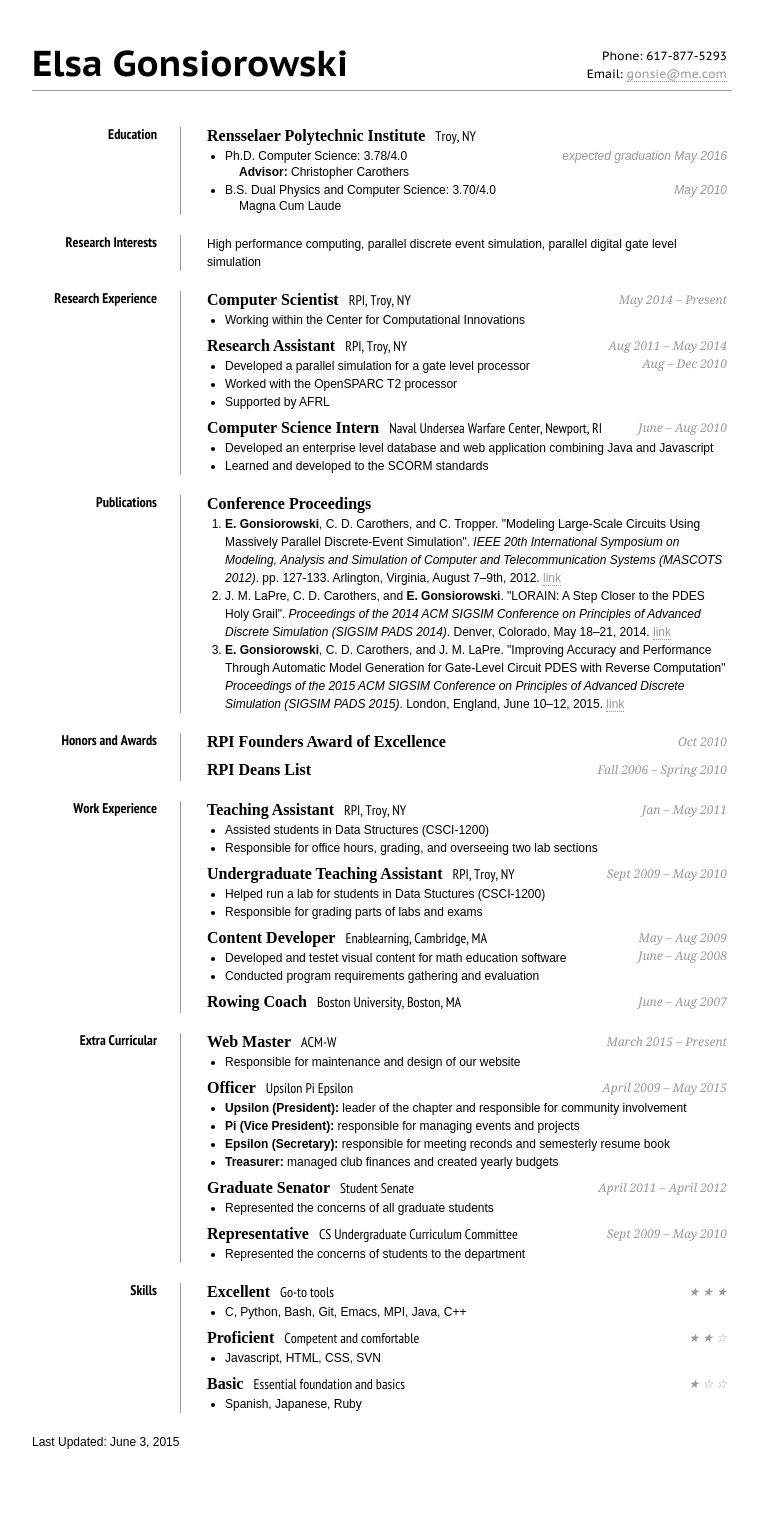
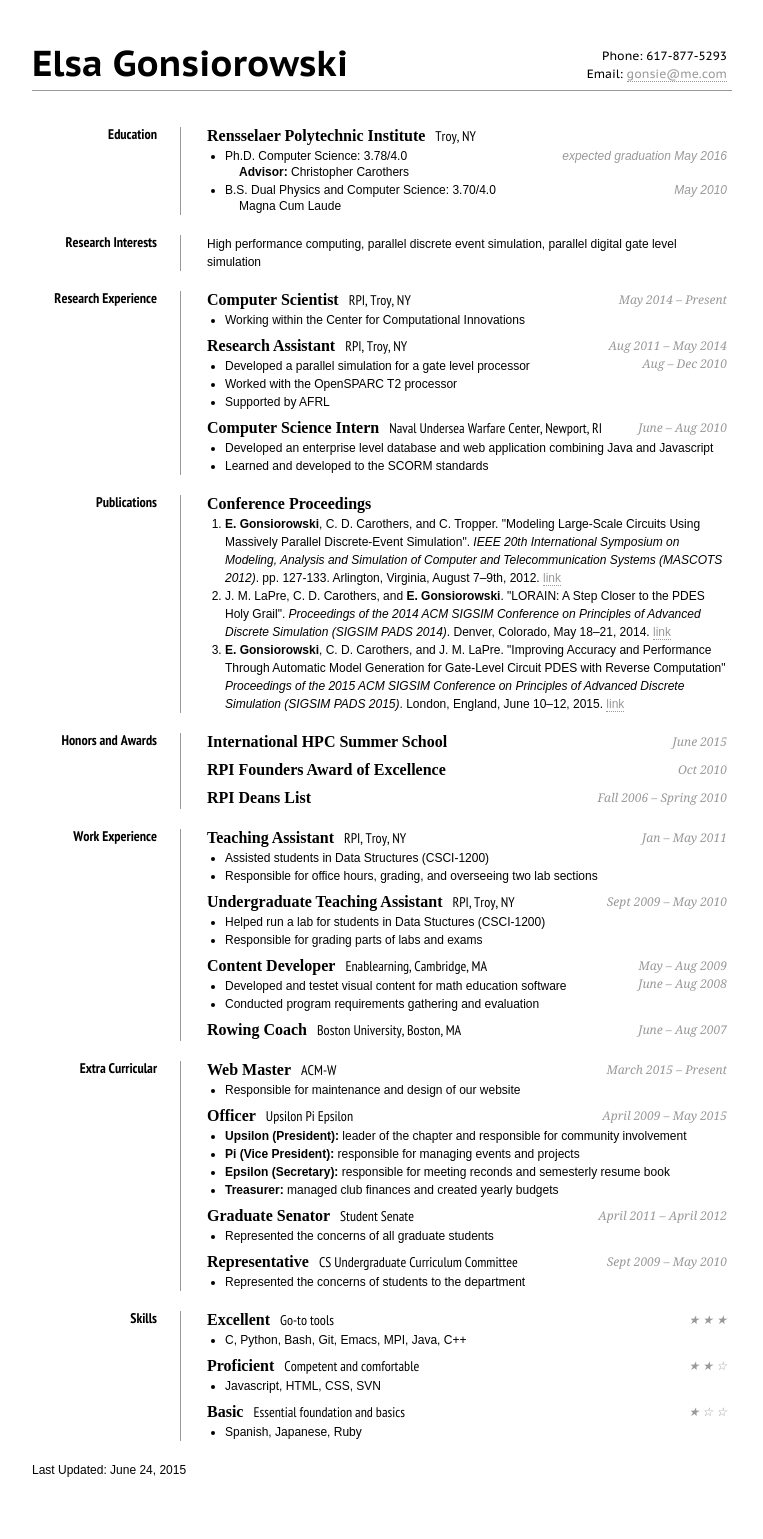
Before and after one commit to gonsie/gonsie.github.io, a Jekyll site: the page index.html, which Jekyll copies as it is, in a window 1280 px wide. Shown: the whole page, without its empty margins (258-1021 px from the left). Built offline with Jekyll 4.4.1, drawn with Linux system fonts in a browser that asks for light colours; some web fonts are replaced; Markdown is read by kramdown in place of the engine named in the settings; before the commit the page ends 1511 px from its top, so only the background shows below that.

Commit message:
added ihpcss 2015

```diff
--- a/index.html
+++ b/index.html
@@ -155,7 +155,12 @@
 			<dd class="clear"></dd>
 			<dt>Honors and Awards</dt>
 			<dd>
-				<h2><strong>RPI Founders Award of Excellence</strong>
+				<h2>
+					<strong>International HPC Summer School</strong>
+					<span>June 2015</span>
+				</h2>
+				<h2 class="smartmargin">
+					<strong>RPI Founders Award of Excellence</strong>
 					<span>Oct 2010</span>
 				</h2>
 
@@ -265,7 +270,7 @@
 			<dd class="clear noprint"></dd>
 
 		</dl>
-<p class="noprint">Last Updated: June 3, 2015</p>
+<p class="noprint">Last Updated: June 24, 2015</p>
 	</div>
 
 </body>
```
